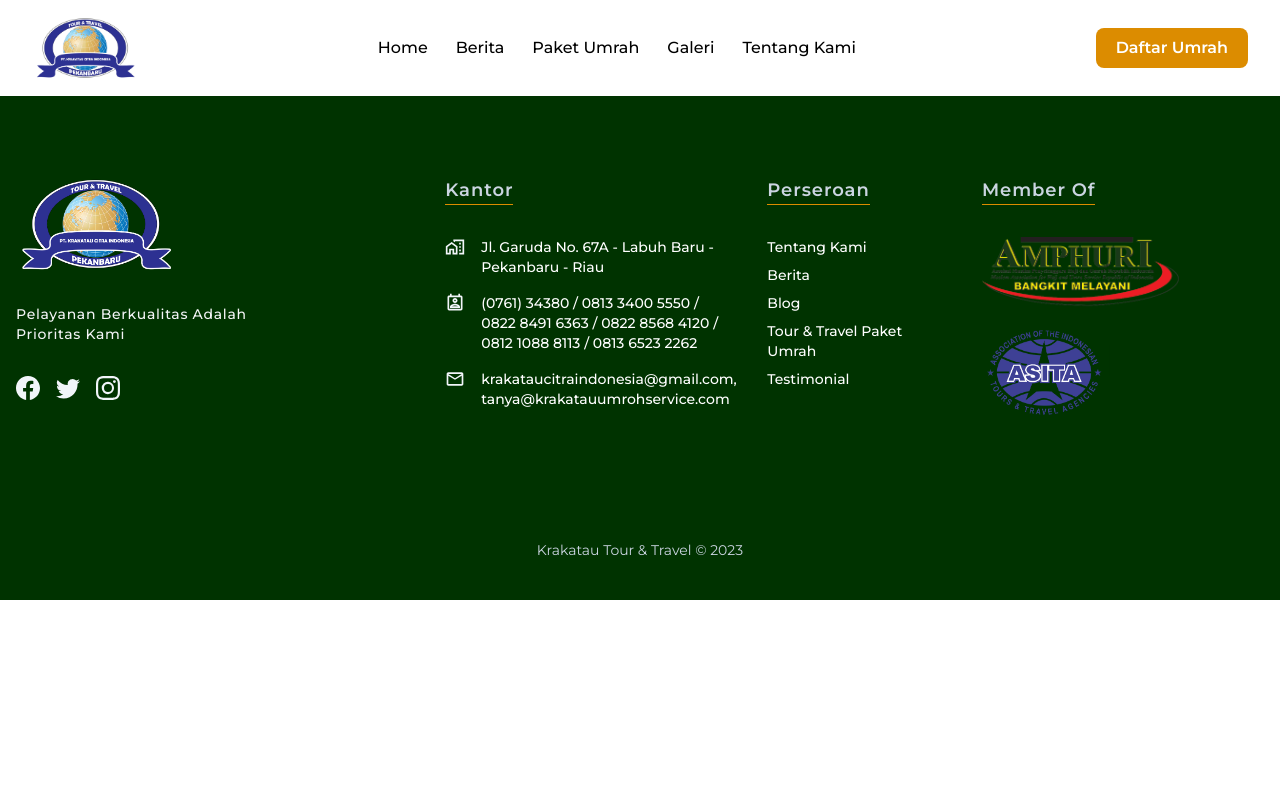
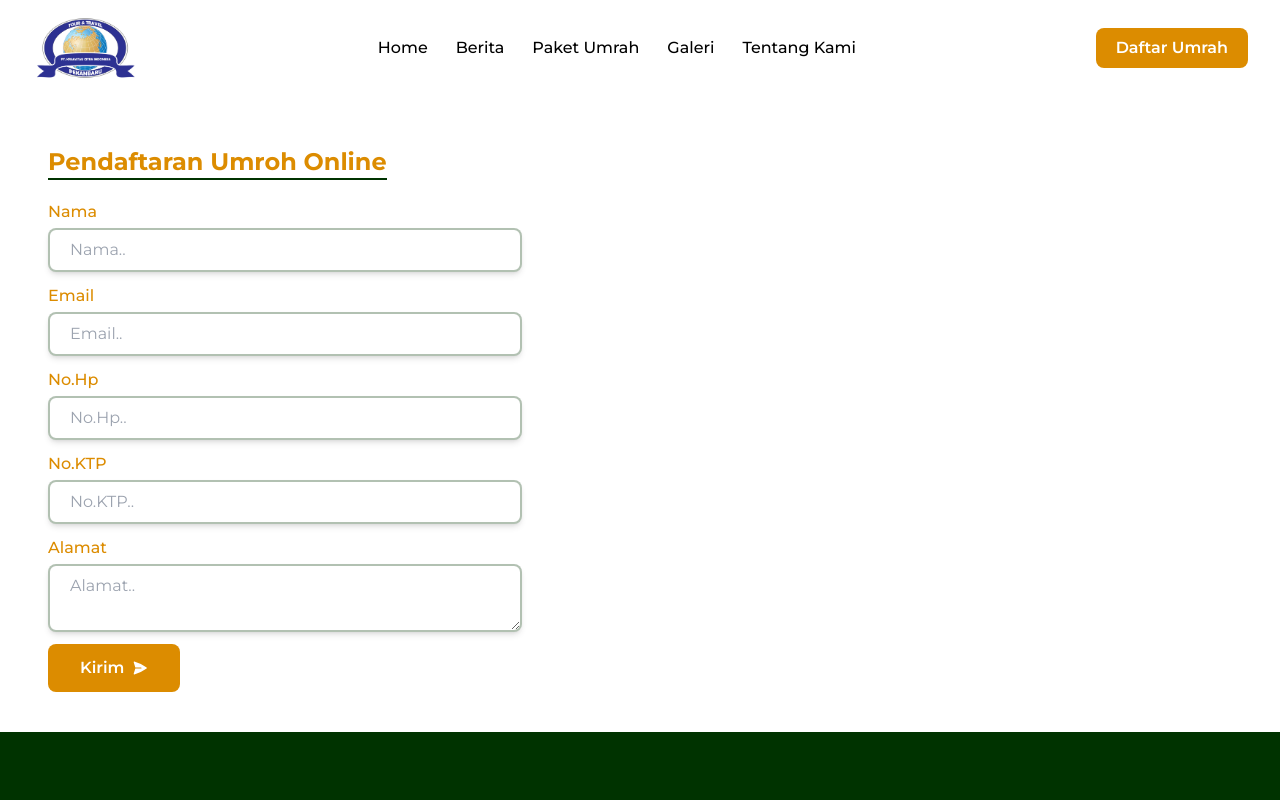
Before and after one commit to devina36/redesign-tour-travel, a React (Vite) app: page /daftar-umrah in a window 1280 px wide. Shown: the top 800 px of the page. Built offline with nearby package versions, Linux system fonts and the light colour scheme.

Commit message:
page detail berita

```diff
--- a/src/App.jsx
+++ b/src/App.jsx
@@ -6,6 +6,8 @@ import ScrollTop from './components/ScrollTop';
 import Tabbar from './components/Tabbar';
 import About from './pages/About';
 import Berita from './pages/Berita';
+import Daftar from './pages/Daftar';
+import { DetaiBerita } from './pages/DetaiBerita';
 import Galeri from './pages/Galeri';
 import Home from './pages/Home';
 import Umrah from './pages/Umrah';
@@ -32,8 +34,10 @@ function App() {
         <Route path="/" element={<Home />} />
         <Route path="/tentang-kami" element={<About />} />
         <Route path="/berita" element={<Berita />} />
+        <Route path="/berita/:id" element={<DetaiBerita />} />
         <Route path="/galeri" element={<Galeri />} />
         <Route path="/paket-umrah" element={<Umrah />} />
+        <Route path="/daftar-umrah" element={<Daftar />} />
       </Routes>
       {width > 640 ? <Footer /> : <Tabbar />}
     </viewportContext.Provider>
--- a/src/components/CardNews.jsx
+++ b/src/components/CardNews.jsx
@@ -1,12 +1,15 @@
 import React from 'react';
+import { Link } from 'react-router-dom';
 
-const CardNews = ({ data }) => {
+const CardNews = ({ data, link }) => {
   return (
     <article className=" overflow-hidden rounded-lg bg-slate-100 shadow">
       <img src={data.img} alt={data.slug} className="w-full min-w-[250px] object-cover h-[200px] rounded-t-lg" />
       <div className="px-4 my-5">
         <span className="px-4 bg-myYellow/30 rounded-full text-myGreen text-sm py-1">{data.tanggal}</span>
-        <h3 className=" font-semibold text-black text-lg mt-4">{data.judul}</h3>
+        <Link to={link}>
+          <h3 className=" hover:underline cursor-pointer font-semibold text-black text-lg mt-4">{data.judul}</h3>
+        </Link>
         <p>{data.slug}</p>
       </div>
     </article>
--- a/src/components/Navbar.jsx
+++ b/src/components/Navbar.jsx
@@ -1,5 +1,5 @@
 import React, { useContext, useState } from 'react';
-import { NavLink } from 'react-router-dom';
+import { Link, NavLink } from 'react-router-dom';
 import logo from '../assets/logo.png';
 import { FiMenu, FiX } from 'react-icons/fi';
 import { viewportContext } from '../App';
@@ -76,9 +76,11 @@ const Navbar = () => {
               <FiMenu size={30} />
             </button>
           ) : (
-            <button className="bg-myYellow px-5 py-2 text-white font-semibold rounded-lg hidden lg:inline">
-              Daftar Umrah
-            </button>
+            <Link to="/daftar-umrah">
+              <button className="bg-myYellow px-5 py-2 text-white font-semibold rounded-lg hidden lg:inline">
+                Daftar Umrah
+              </button>
+            </Link>
           )}
 
           <div className="text-xs text-center text-myGreen mt-2 lg:hidden flex justify-center gap-[5px]">
--- a/src/components/Paket.jsx
+++ b/src/components/Paket.jsx
@@ -1,6 +1,7 @@
 import React from 'react';
 import data from '../utils/paket.json';
 import { BsCheckCircleFill } from 'react-icons/bs';
+import { Link } from 'react-router-dom';
 
 const Paket = () => {
   return (
@@ -19,9 +20,11 @@ const Paket = () => {
                   IDR {items.harga}
                   <span className=" font-medium text-lg sm:text-xl">Jt</span>
                 </h5>
-                <button className="w-full text-sm sm:text-base text-white bg-[#dc8c00] py-2 font-semibold rounded-lg my-3 sm:my-5">
-                  Daftar
-                </button>
+                <Link to="/daftar-umrah">
+                  <button className="w-full text-sm sm:text-base text-white bg-[#dc8c00] py-2 font-semibold rounded-lg my-3 sm:my-5">
+                    Daftar
+                  </button>
+                </Link>
 
                 <p className="font-medium text-xs sm:text-sm mb-3">Services</p>
 
--- a/src/index.css
+++ b/src/index.css
@@ -18,6 +18,6 @@ li {
   @apply w-full rounded-lg py-2 px-5 border-2 shadow-md border-myGreen/30;
 }
 
-.min-h {
+/* .min-h {
   min-height: calc(100vh - 86px);
-}
+} */
--- a/src/pages/Berita.jsx
+++ b/src/pages/Berita.jsx
@@ -1,5 +1,6 @@
 import React, { useContext } from 'react';
 import { MdSearch } from 'react-icons/md';
+import { Link } from 'react-router-dom';
 import { viewportContext } from '../App';
 import CardNews from '../components/CardNews';
 import news from '../utils/news.json';
@@ -29,17 +30,19 @@ const Berita = () => {
                   </div>
                   <div className="col-span-3 lg:col-span-1 mt-5">
                     <span className="px-4 bg-myYellow/30 rounded-full text-myGreen text-sm py-1">{item.tanggal}</span>
-                    <h2 className=" text-black xl:leading-relaxed font-bold text-2xl hover:underline cursor-pointer mt-2">
-                      {item.judul}
-                    </h2>
+                    <Link to={`/berita/${item._id}`}>
+                      <h2 className=" text-black xl:leading-relaxed font-bold text-2xl hover:underline cursor-pointer mt-2">
+                        {item.judul}
+                      </h2>
+                    </Link>
                     <p className="hidden sm:block text-black mt-3">{item.mini_desc}</p>
                   </div>
                 </article>
               ) : (
-                <CardNews key={i} data={item} />
+                <CardNews key={i} link={`/berita/${item._id}`} data={item} />
               )
             ) : (
-              <CardNews key={i} data={item} />
+              <CardNews key={i} data={item} link={`/berita/${item._id}`} />
             );
           })}
         </div>
--- /dev/null
+++ b/src/pages/Daftar.jsx
@@ -0,0 +1,54 @@
+import React from 'react';
+import { HiPaperAirplane } from 'react-icons/hi2';
+
+const Daftar = () => {
+  return (
+    <main className="min-h-[calc(100vh-210px)] sm:min-h-0 mt-10 sm:mt-[50px]">
+      <div className=" container mx-auto xl:px-12 lg:px-8 sm:px-4 px-5 mb-10">
+        <h2 className="font-bold text-2xl sm:text-2xl mb-4 sm:mb-5 border-b-2 text-myYellow border-myGreen w-fit">
+          Pendaftaran Umroh Online
+        </h2>
+        <form action="" className="flex flex-col w-full mx-auto">
+          <div className="flex w-full sm:w-3/5 lg:w-2/5 flex-col mb-3">
+            <label htmlFor="nama" className=" text-myYellow font-medium mb-1 ">
+              Nama
+            </label>
+            <input type="text" className="input-contact" placeholder="Nama.." />
+          </div>
+          <div className="flex w-full sm:w-3/5 lg:w-2/5 flex-col mb-3">
+            <label htmlFor="nama" className=" text-myYellow font-medium mb-1 ">
+              Email
+            </label>
+            <input type="text" className="input-contact" placeholder="Email.." />
+          </div>
+          <div className="flex w-full sm:w-3/5 lg:w-2/5 flex-col mb-3">
+            <label htmlFor="nama" className=" text-myYellow font-medium mb-1 ">
+              No.Hp
+            </label>
+            <input type="text" className="input-contact" placeholder="No.Hp.." />
+          </div>
+          <div className="flex w-full sm:w-3/5 lg:w-2/5 flex-col mb-3">
+            <label htmlFor="nama" className=" text-myYellow font-medium mb-1 ">
+              No.KTP
+            </label>
+            <input type="text" className="input-contact" placeholder="No.KTP.." />
+          </div>
+          <div className="flex w-full sm:w-3/5 lg:w-2/5 flex-col mb-3">
+            <label htmlFor="nama" className=" text-myYellow font-medium mb-1 ">
+              Alamat
+            </label>
+            <textarea type="text" className="input-contact" placeholder="Alamat.." />
+          </div>
+          <button className="bg-myYellow flex gap-2 items-center px-8 py-3 text-white w-fit font-semibold rounded-lg">
+            Kirim
+            <span>
+              <HiPaperAirplane />
+            </span>
+          </button>
+        </form>
+      </div>
+    </main>
+  );
+};
+
+export default Daftar;
--- /dev/null
+++ b/src/pages/DetaiBerita.jsx
@@ -0,0 +1,24 @@
+import React from 'react';
+import { Link, useParams } from 'react-router-dom';
+import news from '../utils/news.json';
+import { MdArrowBack } from 'react-icons/md';
+
+export const DetaiBerita = () => {
+  const { id } = useParams();
+  const data = news.berita.filter((item) => item._id === id);
+
+  return (
+    <main className="min-h-[calc(100vh-210px)] sm:min-h-0 mt-10 sm:mt-[50px]">
+      <section className="container xl:px-12 lg:px-8 sm:px-4 px-5 w-full sm:w-4/5 lg:w-3/5 mx-auto mb-10">
+        <Link to={-1}>
+          <span className="text-myGreen flex gap-2 items-center w-fit border-b-[1px] border-transparent hover:border-b-[1px] hover:border-myGreen">
+            <MdArrowBack /> Back
+          </span>
+        </Link>
+        <img src={data[0].img} className="rounded-lg w-full mt-3 object-cover max-h-[200px]" alt={`img-${id}`} />
+        <h2 className="font-semibold text-lg sm:text-xl lg:text-2xl mt-2">{data[0].judul}</h2>
+        <div className="mt-5" dangerouslySetInnerHTML={{ __html: data[0].desc }} />
+      </section>
+    </main>
+  );
+};
--- a/src/utils/news.json
+++ b/src/utils/news.json
@@ -7,7 +7,8 @@
       "berita_pilihan": true,
       "img": "/images/berita-1.png",
       "slug": "Tawarkan Paket Umrah VIP 13 Hari Langsung Madinah.",
-      "mini_desc": " Tawarkan Paket Umrah VIP 13 Hari Langsung Madinah. Perdana terbang pada 9 November 2017 via Lion Air Boeing 737 Max 8 dengan jumlah jamaah 43 orang."
+      "desc": "<p>test</p>",
+      "mini_desc": "Tawarkan Paket Umrah VIP 13 Hari Langsung Madinah. Perdana terbang pada 9 November 2017 via Lion Air Boeing 737 Max 8 dengan jumlah jamaah 43 orang."
     },
     {
       "_id": "2",
@@ -15,7 +16,8 @@
       "tanggal": "07 April 2018",
       "berita_pilihan": false,
       "img": "/images/berita-2.jpg",
-      "slug": "Pengangkutan Haji 2013 Kampar, Rokan Hulu, Pelalawan"
+      "slug": "Pengangkutan Haji 2013 Kampar, Rokan Hulu, Pelalawan",
+      "desc": "<p>test</p>"
     },
     {
       "_id": "3",
@@ -23,7 +25,8 @@
       "tanggal": "07 April 2018",
       "berita_pilihan": false,
       "img": "/images/berita-3.jpg",
-      "slug": "Krakatau Tour & Travel Dipercaya Saat Study Banding Sekda Kampar"
+      "slug": "Krakatau Tour & Travel Dipercaya Saat Study Banding Sekda Kampar",
+      "desc": "<p>test</p>"
     },
     {
       "_id": "4",
@@ -31,7 +34,8 @@
       "tanggal": "07 April 2018",
       "berita_pilihan": false,
       "img": "/images/berita-4.jpg",
-      "slug": "Krakatau Tour & Travel Berangkatkan Jamaah Umrah Tahun 2014"
+      "slug": "Krakatau Tour & Travel Berangkatkan Jamaah Umrah Tahun 2014",
+      "desc": "<p>test</p>"
     },
     {
       "_id": "5",
@@ -39,7 +43,8 @@
       "tanggal": "07 April 2018",
       "berita_pilihan": false,
       "img": "/images/berita-5.jpg",
-      "slug": "Rombongan Wisata Sekda Siak Bagian Pertanahan"
+      "slug": "Rombongan Wisata Sekda Siak Bagian Pertanahan",
+      "desc": "<p>test</p>"
     }
   ],
   "video": [
```
